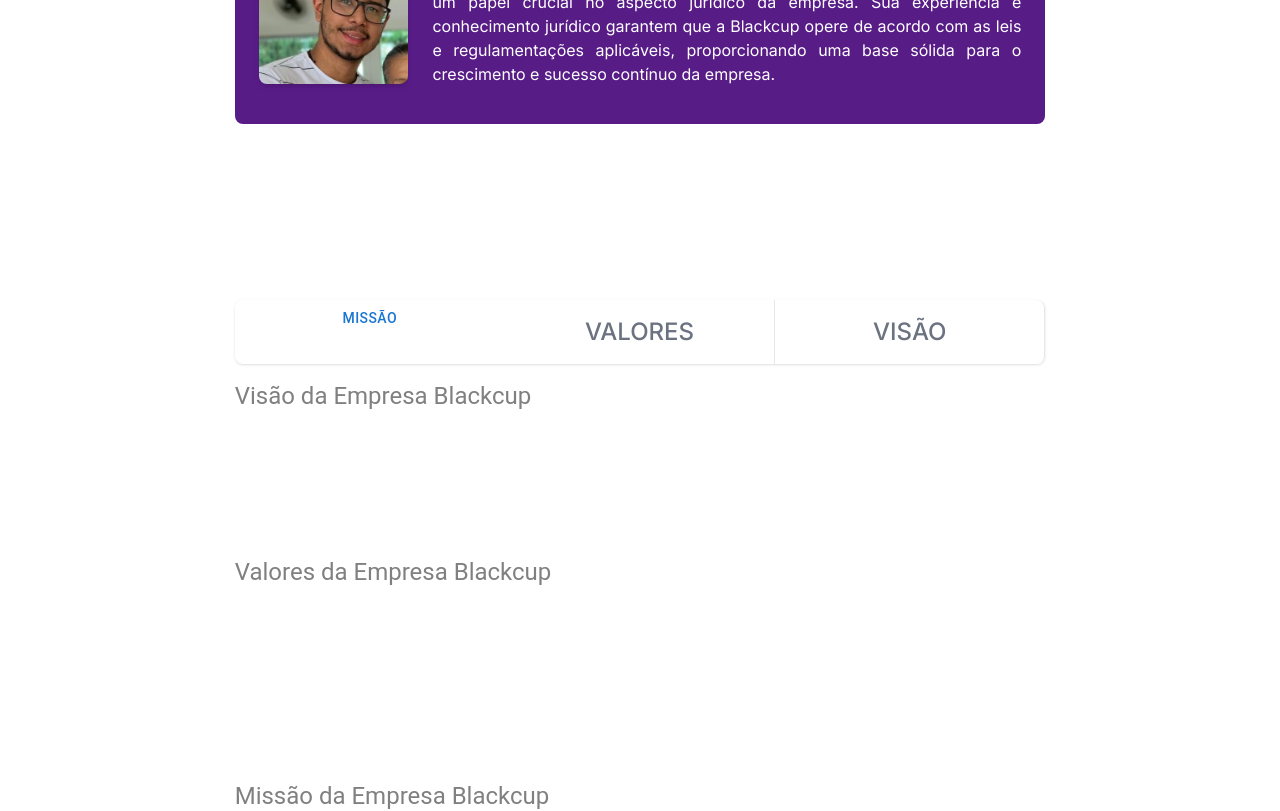
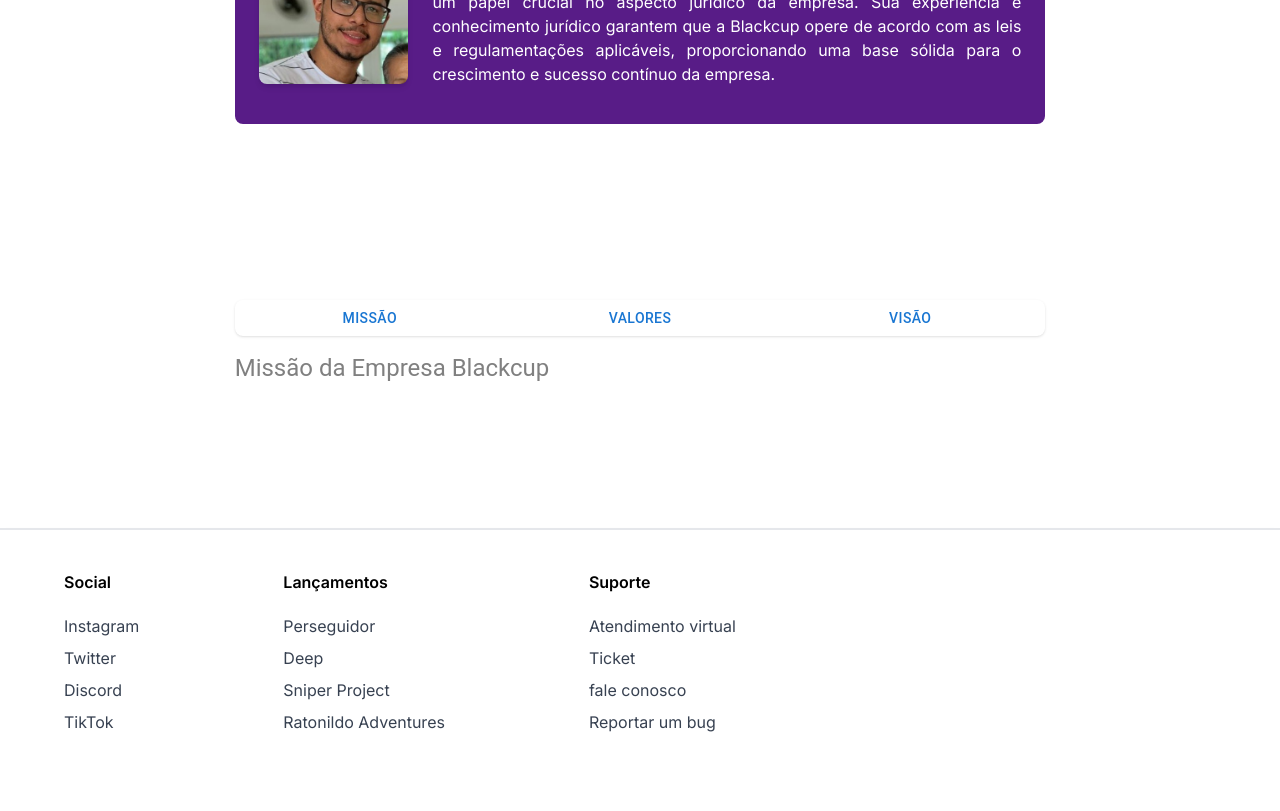
Before and after one commit to leandroauzier/blackcup-site, a Next.js app: page /sobre in a window 1280 px wide. Shown: the part 1335-2146 px from the top of the page. Built offline with nearby package versions, Linux system fonts and the light colour scheme.

Commit message:
tab switcher no sobre.tsx

```diff
--- a/src/app/sobre/page.tsx
+++ b/src/app/sobre/page.tsx
@@ -1,12 +1,84 @@
+'use client'
 import Footer from "@/components/layout/footer";
 import Navbar from "@/components/layout/navbar";
 import SocioCard from "@/components/sobre/socioCard";
 import Tabs from "@/components/tabs";
 import { Typography } from "@mui/material";
+import { useState } from "react";
 
 type SobreProps = {};
 
 export default function Sobre({ }: SobreProps) {
+    const [activeTab, setActiveTab] = useState("Missão");
+
+    const handleTabChange = (tab: string) => {
+        setActiveTab(tab);
+    };
+
+    const renderAtributos = () => {
+        switch (activeTab) {
+            case "Missão":
+                return (
+                    <>
+                        <Typography
+                            variant="h5"
+                            color={"GrayText"}
+                        >
+                            Missão da Empresa Blackcup
+                        </Typography>
+
+                        <Typography
+                            variant="body1"
+                            color="white"
+                            className="pt-4 pb-8"
+                        >
+                            A missão da Blackcup é criar jogos que emocionem, divirtam e inspirem as pessoas. Buscamos oferecer experiências únicas e memoráveis, que conectem os jogadores com novos mundos e histórias. Nosso objetivo é impactar positivamente a vida das pessoas, proporcionando momentos de entretenimento e escapismo através de nossos jogos.
+                        </Typography>
+                    </>
+                );
+            case "Valores":
+                return (
+                    <>
+                        <Typography
+                            variant="h5"
+                            color={"GrayText"}
+                        >
+                            Valores da Empresa Blackcup
+                        </Typography>
+
+                        <Typography
+                            variant="body1"
+                            color="white"
+                            className="pt-4 pb-8"
+                        >
+                            Os valores da Blackcup são fundamentais para nossa cultura e guiam nossas ações e decisões diárias. Valorizamos a criatividade e a originalidade, buscando constantemente inovar em nossos jogos. Acreditamos na excelência, sempre buscando aprimorar nossos processos e produtos. Valorizamos a diversidade e o respeito, criando um ambiente inclusivo e acolhedor para todos os colaboradores e parceiros. A transparência e a ética são essenciais em todas as nossas relações, buscando sempre agir com integridade e responsabilidade.
+                        </Typography>
+                    </>
+                );
+            case "Visão":
+                return (
+                    <>
+                        <Typography
+                            variant="h5"
+                            color={"GrayText"}
+                        >
+                            Visão da Empresa Blackcup
+                        </Typography>
+
+                        <Typography
+                            variant="body1"
+                            color="white"
+                            className="pt-4 pb-8"
+                        >
+                            A Blackcup tem a visão de se tornar uma referência no desenvolvimento de jogos no Brasil, reconhecida pela qualidade e originalidade de seus produtos. Buscamos criar experiências inovadoras que cativem e envolvam os jogadores, contribuindo para o crescimento e reconhecimento da indústria de jogos nacional e internacionalmente.
+                        </Typography>
+                    </>
+                );
+            default:
+                return null;
+        }
+    };
+
     const content = (
         <section className="px-8 pt-6 dark:bg-black">
             <div className="container mx-auto w-2/3 text-justify">
@@ -79,55 +151,15 @@ export default function Sobre({ }: SobreProps) {
                 </Typography>
 
                 <Tabs
-                opcao1="Missão"
-                opcao2="Valores"
-                opcao3="Visão"
-                className="my-4"
+                    opcao1="Missão"
+                    opcao2="Valores"
+                    opcao3="Visão"
+                    activeTab={activeTab}
+                    onTabChange={handleTabChange}
+                    className="my-4"
                 />
+                {renderAtributos()}
 
-                <Typography
-                    variant="h5"
-                    color={"GrayText"}
-                >
-                    Visão da Empresa Blackcup
-                </Typography>
-
-                <Typography
-                    variant="body1"
-                    color="white"
-                    className="pt-4 pb-8"
-                >
-                    A Blackcup tem a visão de se tornar uma referência no desenvolvimento de jogos no Brasil, reconhecida pela qualidade e originalidade de seus produtos. Buscamos criar experiências inovadoras que cativem e envolvam os jogadores, contribuindo para o crescimento e reconhecimento da indústria de jogos nacional e internacionalmente.
-                </Typography>
-
-                <Typography
-                    variant="h5"
-                    color={"GrayText"}
-                >
-                    Valores da Empresa Blackcup
-                </Typography>
-
-                <Typography
-                    variant="body1"
-                    color="white"
-                    className="pt-4 pb-8"
-                >
-                    Os valores da Blackcup são fundamentais para nossa cultura e guiam nossas ações e decisões diárias. Valorizamos a criatividade e a originalidade, buscando constantemente inovar em nossos jogos. Acreditamos na excelência, sempre buscando aprimorar nossos processos e produtos. Valorizamos a diversidade e o respeito, criando um ambiente inclusivo e acolhedor para todos os colaboradores e parceiros. A transparência e a ética são essenciais em todas as nossas relações, buscando sempre agir com integridade e responsabilidade.
-                </Typography>
-                <Typography
-                    variant="h5"
-                    color={"GrayText"}
-                >
-                    Missão da Empresa Blackcup
-                </Typography>
-
-                <Typography
-                    variant="body1"
-                    color="white"
-                    className="pt-4 pb-8"
-                >
-                    A missão da Blackcup é criar jogos que emocionem, divirtam e inspirem as pessoas. Buscamos oferecer experiências únicas e memoráveis, que conectem os jogadores com novos mundos e histórias. Nosso objetivo é impactar positivamente a vida das pessoas, proporcionando momentos de entretenimento e escapismo através de nossos jogos.
-                </Typography>
             </div>
         </section >
     )
--- a/src/components/tabs.tsx
+++ b/src/components/tabs.tsx
@@ -3,13 +3,18 @@ import React from "react";
 
 type TabsProps = {
     className?: string;
+    activeTab:string;
+    onTabChange: (tab: string) => void;
     opcao1: string;
     opcao2: string;
     opcao3: string;
 
 };
 
-export default function Tabs({ className, opcao1, opcao2, opcao3 }: TabsProps) {
+export default function Tabs({ className, opcao1, opcao2, opcao3, activeTab, onTabChange}: TabsProps) {
+    const handleClick = (tab: string) => {
+        onTabChange(tab);
+    };
     return (
         <>
             <div className={className}>
@@ -17,23 +22,30 @@ export default function Tabs({ className, opcao1, opcao2, opcao3 }: TabsProps) {
                     <li className="w-full focus-within:z-10">
                         {/* <a href="" */}
                         <Button
-                            className="uppercase text-2xl inline-block w-full p-4 text-gray-900 bg-gray-100 border-r border-gray-200 dark:border-gray-700 rounded-s-lg focus:ring-4 focus:ring-blue-300 active focus:outline-none dark:bg-gray-700 dark:text-white" aria-current="page"
+                            onClick={() => handleClick(opcao1)}
+                            className="activeTab === opcao1 ? 'active' : '' uppercase text-xl inline-block w-full p-4 text-gray-900 bg-gray-100 border-r border-gray-200 dark:border-gray-700 rounded-s-lg focus:ring-4 focus:ring-blue-300 active focus:outline-none dark:bg-gray-700 dark:text-white" aria-current="page"
                         >
                             {opcao1}
                         </Button>
                         {/* </a> */}
                     </li>
                     <li className="w-full focus-within:z-10">
-                        <a href=""
-                            className="uppercase text-2xl inline-block w-full p-4 bg-white border-r border-gray-200 dark:border-gray-700 hover:text-gray-700 hover:bg-gray-50 focus:ring-4 focus:ring-blue-300 focus:outline-none dark:hover:text-white dark:bg-gray-800 dark:hover:bg-gray-700">
+                        {/* <a href="" */}
+                        <Button
+                            onClick={() => handleClick(opcao2)}
+                            className="activeTab === opcao2 ? 'active' : '' uppercase text-xl inline-block w-full p-4 text-gray-900 bg-gray-100 border-r border-gray-200 dark:border-gray-700 rounded-s-lg focus:ring-4 focus:ring-blue-300 active focus:outline-none dark:bg-gray-700 dark:text-white" aria-current="page">
                             {opcao2}
-                        </a>
+                        </Button>
+                        {/* </a> */}
                     </li>
                     <li className="w-full focus-within:z-10">
-                        <a href=""
-                            className="uppercase text-2xl inline-block w-full p-4 bg-white border-r border-gray-200 dark:border-gray-700 hover:text-gray-700 rounded-e-lg hover:bg-gray-50 focus:ring-4 focus:ring-blue-300 focus:outline-none dark:hover:text-white dark:bg-gray-800 dark:hover:bg-gray-700">
+                        {/* <a href="" */}
+                        <Button
+                            onClick={() => handleClick(opcao3)}
+                            className="activeTab === opcao3 ? 'active' : '' uppercase text-xl inline-block w-full p-4 text-gray-900 bg-gray-100 border-r border-gray-200 dark:border-gray-700 rounded-s-lg focus:ring-4 focus:ring-blue-300 active focus:outline-none dark:bg-gray-700 dark:text-white" aria-current="page">
                             {opcao3}
-                        </a>
+                        </Button>
+                        {/* </a> */}
                     </li>
                 </ul>
             </div>
```
